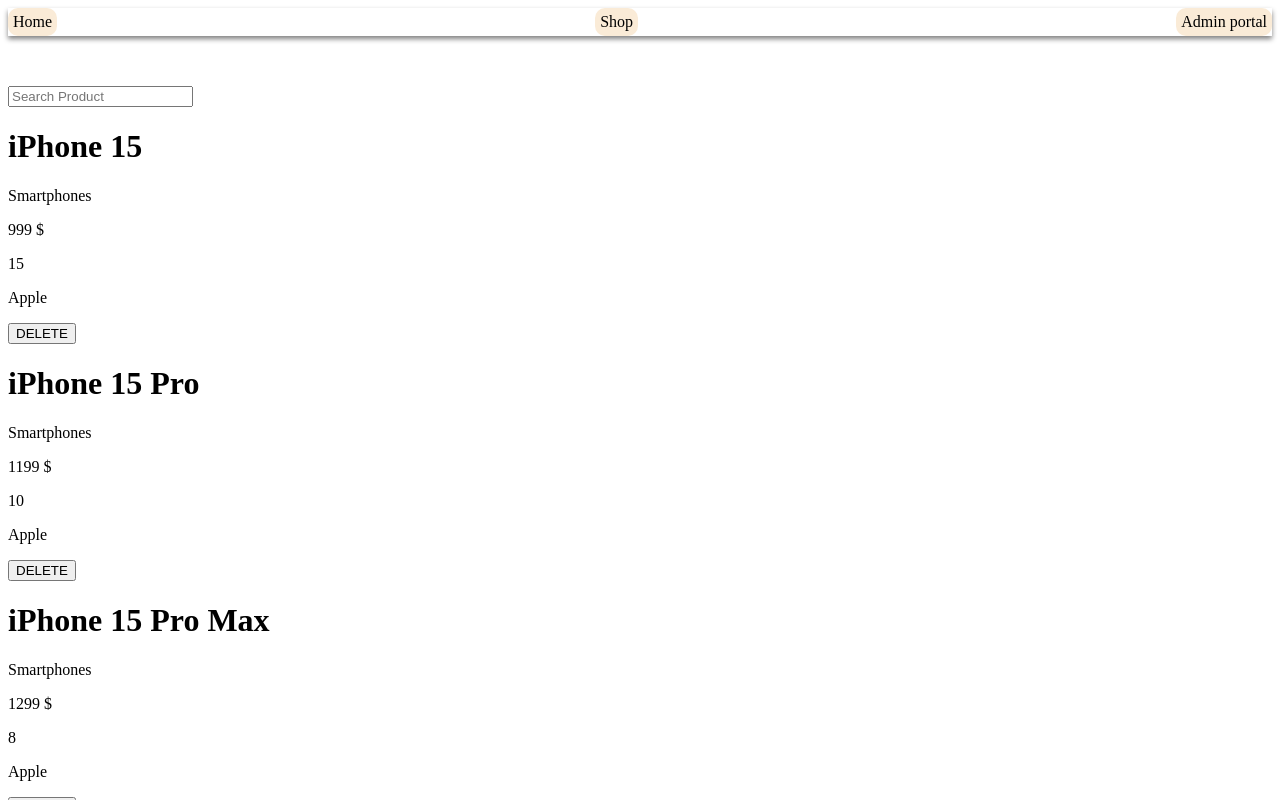
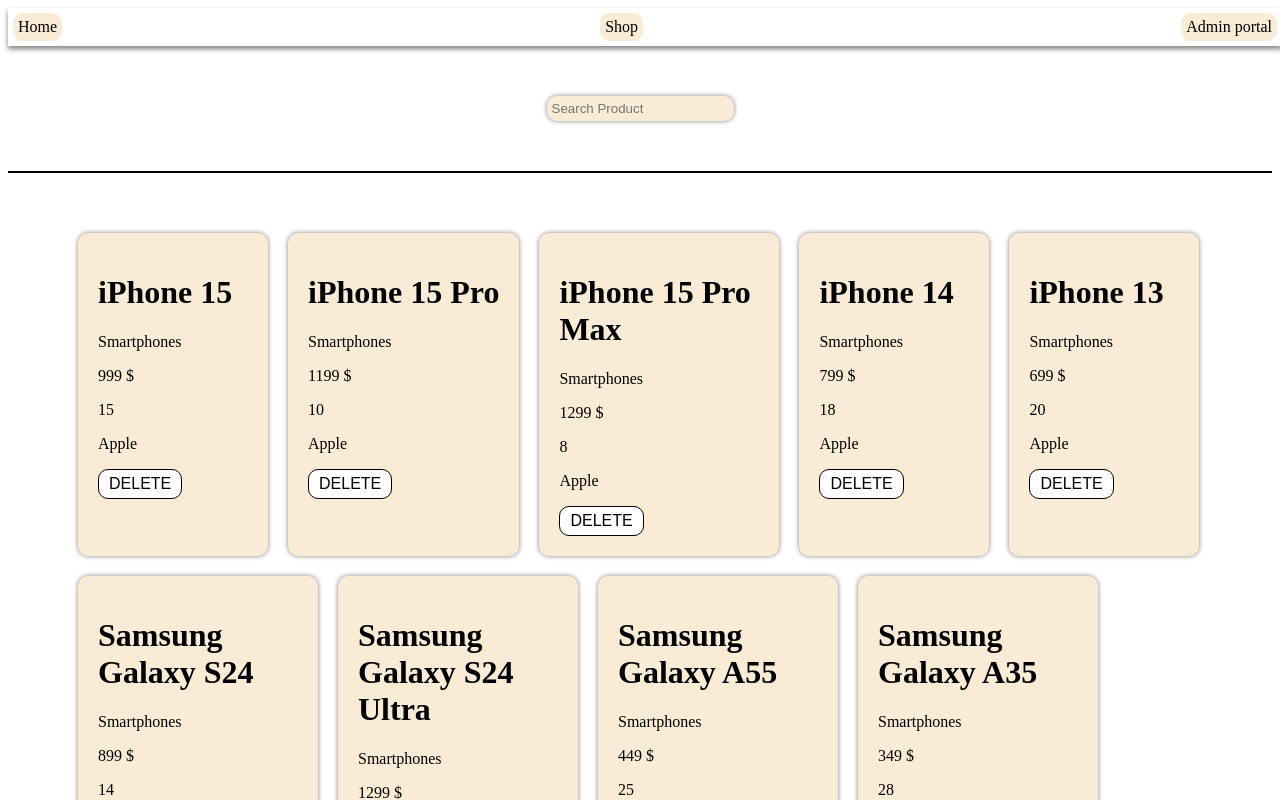
Before and after one commit to evragitonga/Phone-online-store, a React (Vite) app in the folder Phone online store/: page /shop in a window 1280 px wide. Shown: the top 800 px of the page. Built offline with nearby package versions, Linux system fonts and the light colour scheme; data requests are answered from the project's data file.

Commit message:
added shop page styling and added the clear form functionality in NewProductForm

```diff
--- a/Phone online store/db.json
+++ b/Phone online store/db.json
@@ -54,14 +54,6 @@
       "category": "Smartphones",
       "price": 1299,
       "stock": 7,
-      "brand": "Samsung"
-    },
-    {
-      "id": "8",
-      "name": "Samsung Galaxy S23",
-      "category": "Smartphones",
-      "price": 799,
-      "stock": 16,
       "brand": "Samsung"
     },
     {
--- a/Phone online store/src/components/NewProductForm.jsx
+++ b/Phone online store/src/components/NewProductForm.jsx
@@ -4,11 +4,20 @@
 import "../index.css"
 
 function NewProductForm () {
-  const {formData,handleChange} = useForm()
+  const {formData,handleChange,setFormData} = useForm()
   const {handleCreate} = useContext(ProductContext)
   function handleSubmit(e){
     e.preventDefault()
     handleCreate(formData)
+
+    setFormData({
+      name:"",
+      category:"",
+      price:0,
+      stock:0,
+      brand:""
+    })
+
   }
  return (
   <div className="formPage">
--- a/Phone online store/src/components/ProductCard.jsx
+++ b/Phone online store/src/components/ProductCard.jsx
@@ -1,10 +1,11 @@
 import { useContext } from "react"
 import { ProductContext } from "../context/ProductContext"
+import "../index.css"
 
 function ProductCard({product}){
   const {handleDelete} = useContext(ProductContext)
   return (
-    <div>
+    <div className="productCard">
         <h1>{product.name}</h1>
         <p>{product.category}</p>
         <p>{product.price} $</p>
--- a/Phone online store/src/components/ProductList.jsx
+++ b/Phone online store/src/components/ProductList.jsx
@@ -1,6 +1,7 @@
 import { useContext, useState } from "react"
 import { ProductContext } from "../context/ProductContext"
 import ProductCard from "./ProductCard"
+import "../index.css"
 
 function ProductList(){
  const [search, setSearch] = useState("")
@@ -11,10 +12,14 @@
  })
  return (
   <div>
-    <input type="text" placeholder="Search Product" onChange={(e) => setSearch(e.target.value)} value={search}/>
-    {filteredProducts.map((product) => (
-      <ProductCard key={product.id} product={product}/>
-    ))}
+    <div className="seachContainer">
+        <input type="text" placeholder="Search Product" onChange={(e) => setSearch(e.target.value)} value={search} className="searchInput"/>
+    </div>
+    <div className="productsContainer">
+      {filteredProducts.map((product) => (
+        <ProductCard key={product.id} product={product}/>
+      ))}
+    </div>
   </div>
  )
 }
--- a/Phone online store/src/hook/useForm.jsx
+++ b/Phone online store/src/hook/useForm.jsx
@@ -12,7 +12,7 @@
     const {name,value} = e.target
     setFormData(prevFormData => ({...prevFormData,[name]:value}))
   }
-  return {formData,handleChange}
+  return {formData,handleChange,setFormData}
 }
 
 export default useForm
--- a/Phone online store/src/index.css
+++ b/Phone online store/src/index.css
@@ -20,6 +20,7 @@
   opacity: 0.4;
 }
 .navBar{
+  padding: 5px;
   width: 100%;
   display: flex;
   justify-content: space-between;
@@ -85,3 +86,58 @@
 .formContainer button:focus{
   opacity: 0.4;
 }
+.productCard{
+  min-width: 150px;
+  max-width: 200px;
+  color: black;
+  background-color: antiquewhite;
+  box-shadow: 0px 0px 5px gray;
+  border: none;
+  border-radius: 10px;
+  padding: 20px
+}
+.productCard button{
+  font-size: medium;
+  color: black;
+  background-color: rgb(255, 255, 255);
+  border: solid 1px black;
+  border-radius: 10px;
+  padding: 5px 10px;
+}
+.productCard button:hover{
+  opacity: 0.7;
+}
+.productCard button:focus{
+  opacity: 0.4;
+}
+.productsContainer{
+  display: flex;
+  flex-wrap: wrap;
+  gap: 20px;
+  padding-left: 70px;
+  padding-top: 60px;
+  border-top: solid 2px black;
+}
+
+.searchInput{
+  min-width: 150px;
+  max-width: 300px;
+  margin-bottom: 50px;
+  border: none;
+  outline: none;
+  background-color: antiquewhite;
+  box-shadow: 0px 0px 5px gray;
+  border-radius: 10px;
+  padding: 5px;
+}
+.searchInput:hover{
+  opacity: 0.7;
+}
+.searchInput:focus{
+  opacity: 0.4;
+}
+.seachContainer{
+  display: flex;
+  justify-content: center;
+  align-items: center;
+}
```
